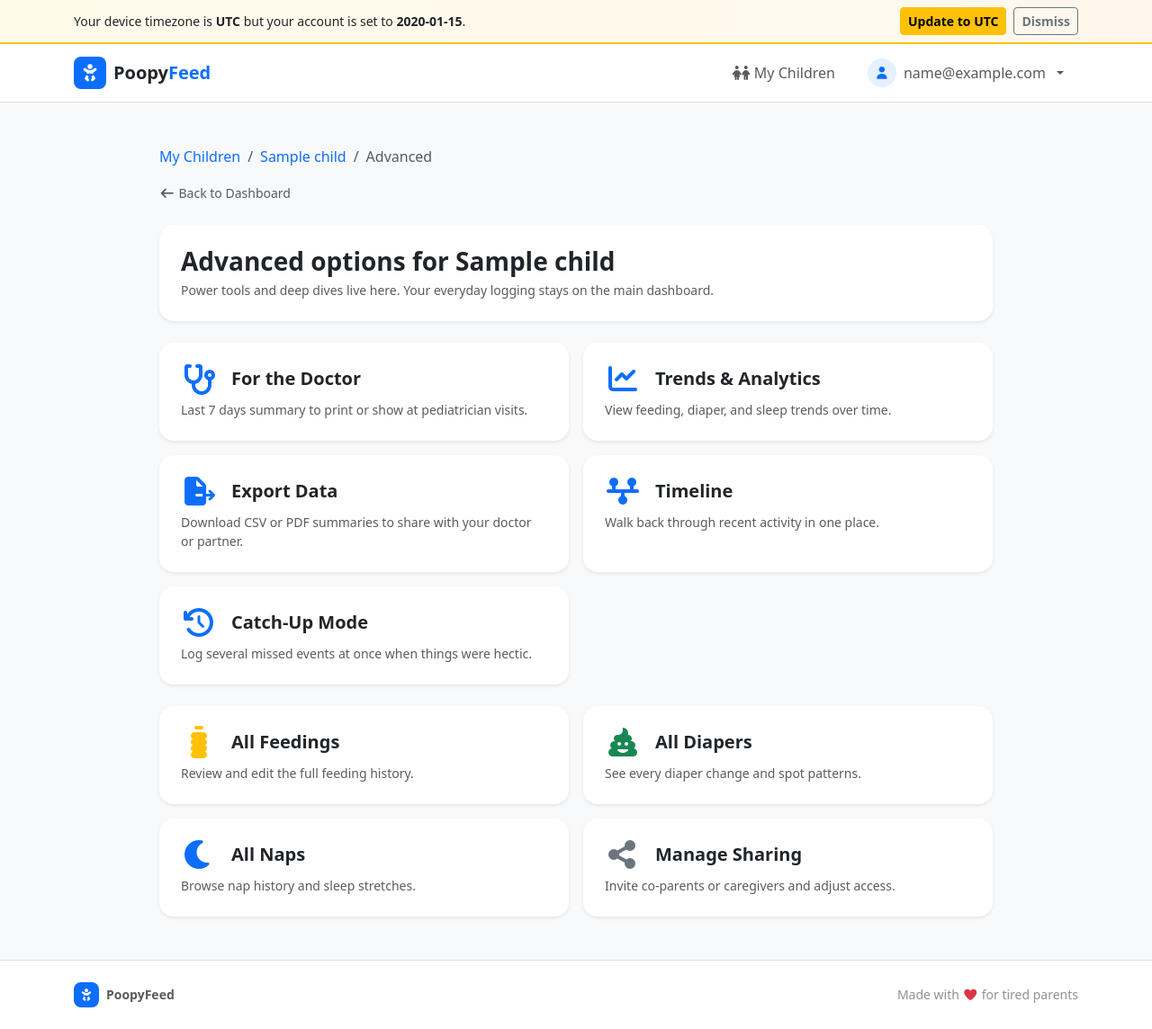
After one commit to DavidMiserak/poopyfeed-be, a Django app: page /children/1/advanced/ in a window 1280 px wide. The commit adds this page. Shown: the whole page at 90% size. Run offline with Django 5.2, Linux system fonts and the light colour scheme; a user stored in the database is signed in; tables that the repository leaves empty hold one stand-in row (values such as "Sample post"); parts of the project's set-up code (start-up, migrations or seed data) failed here and were passed over; some libraries are stand-ins or nearby versions.

Commit message:
feat(templates): back-end template parity with front-end
- Add Advanced hub page (child_advanced) with links to pediatrician summary,
  analytics, export, timeline, catch-up, feedings/diapers/naps lists, sharing
- Add Pediatrician summary page (print-friendly 7-day summary)
- Add pattern alerts on dashboard (feeding/nap overdue warnings)
- Add feeding reminder interval to child form (Advanced settings, edit only)
- Replace dashboard View & Manage sidebar with single More tools link to Advanced
- Use Font Awesome icons in Advanced template (no emojis)
- Add tests for ChildAdvancedView and ChildPediatricianSummaryView

```diff
--- a/children/forms.py
+++ b/children/forms.py
@@ -27,6 +27,16 @@ BOTTLE_PRESET_ATTRS = {
 }
 
 
+# Feeding reminder choices: empty = Off, then 2/3/4/6 hours (owner/co-parent only in edit)
+FEEDING_REMINDER_CHOICES = [
+    ("", "Off"),
+    (2, "2 hours"),
+    (3, "3 hours"),
+    (4, "4 hours"),
+    (6, "6 hours"),
+]
+
+
 class ChildForm(forms.ModelForm):
     """Form for creating/updating child profiles.
 
@@ -35,6 +45,7 @@ class ChildForm(forms.ModelForm):
     - date_of_birth: Required, ISO format, cannot be in future
     - gender: Optional, one of 'M', 'F', 'O'
     - custom_bottle_*_oz: Optional bottle feeding presets (0.1-50 oz)
+    - feeding_reminder_interval: Optional (edit only), 2/3/4/6 hours or Off
 
     Uses HTML5 date input widget for date_of_birth field.
     Applies Bootstrap CSS classes for consistent styling.
@@ -48,6 +59,13 @@ class ChildForm(forms.ModelForm):
             attrs={"type": "date", "class": INPUT_CLASS},
         ),
     )
+    feeding_reminder_interval = forms.TypedChoiceField(
+        choices=FEEDING_REMINDER_CHOICES,
+        coerce=lambda x: int(x) if x else None,
+        required=False,
+        widget=forms.Select(attrs={"class": "form-select form-select-lg border-2"}),
+        label="Feeding reminder interval",
+    )
 
     class Meta:
         model = Child
@@ -58,6 +76,7 @@ class ChildForm(forms.ModelForm):
             "custom_bottle_low_oz",
             "custom_bottle_mid_oz",
             "custom_bottle_high_oz",
+            "feeding_reminder_interval",
         ]
         labels = {
             "custom_bottle_low_oz": "Low (oz)",
--- a/children/urls.py
+++ b/children/urls.py
@@ -2,6 +2,7 @@ from django.urls import path
 
 from .views import (
     AcceptInviteView,
+    ChildAdvancedView,
     ChildAnalyticsView,
     ChildCatchUpView,
     ChildCreateView,
@@ -10,6 +11,7 @@ from .views import (
     ChildExportStatusView,
     ChildExportView,
     ChildListView,
+    ChildPediatricianSummaryView,
     ChildSharingView,
     ChildTimelineView,
     ChildUpdateView,
@@ -25,6 +27,12 @@ urlpatterns = [
     path("", ChildListView.as_view(), name="child_list"),
     path("add/", ChildCreateView.as_view(), name="child_add"),
     path("<int:pk>/dashboard/", ChildDashboardView.as_view(), name="child_dashboard"),
+    path("<int:pk>/advanced/", ChildAdvancedView.as_view(), name="child_advanced"),
+    path(
+        "<int:pk>/pediatrician-summary/",
+        ChildPediatricianSummaryView.as_view(),
+        name="child_pediatrician_summary",
+    ),
     path("<int:pk>/timeline/", ChildTimelineView.as_view(), name="child_timeline"),
     path("<int:pk>/analytics/", ChildAnalyticsView.as_view(), name="child_analytics"),
     path("<int:pk>/export/", ChildExportView.as_view(), name="child_export"),
--- a/children/views.py
+++ b/children/views.py
@@ -204,6 +204,16 @@ class ChildDashboardView(ChildAccessMixin, DetailView):
         context["can_manage_sharing"] = self.object.can_manage_sharing(
             self.request.user
         )
+        # Pattern alerts: feeding/nap overdue warnings from last 7 days
+        from analytics.utils import compute_pattern_alerts
+
+        alerts_data = compute_pattern_alerts(self.object.id)
+        pattern_alerts = []
+        for key in ("feeding", "nap"):
+            part = alerts_data.get(key, {})
+            if part.get("alert") and part.get("message"):
+                pattern_alerts.append({"key": key, "message": part["message"]})
+        context["pattern_alerts"] = pattern_alerts
         return context
 
     def _get_recent_activities(self):
@@ -232,6 +242,52 @@ class ChildDashboardView(ChildAccessMixin, DetailView):
 # Timeline: fetch up to this many per type before merge (then paginate)
 TIMELINE_FETCH_PER_TYPE = 100
 TIMELINE_PAGE_SIZE = 25
+
+
+class ChildAdvancedView(ChildAccessMixin, View):
+    """Advanced tools hub: links to pediatrician summary, analytics, export, timeline, catch-up, lists, sharing."""
+
+    template_name = "children/child_advanced.html"
+
+    def get(self, request, pk):
+        return render(
+            request,
+            self.template_name,
+            {
+                "child": self.child,
+                "can_manage_sharing": self.child.can_manage_sharing(request.user),
+            },
+        )
+
+
+PEDIATRICIAN_SUMMARY_DAYS = 7
+
+
+class ChildPediatricianSummaryView(ChildAccessMixin, View):
+    """Printable 7-day summary for pediatrician visits. Uses get_weekly_summary."""
+
+    template_name = "children/child_pediatrician_summary.html"
+
+    def get(self, request, pk):
+        from analytics.utils import get_weekly_summary
+
+        child = self.child
+        summary = get_weekly_summary(child.id)
+        # Per-day averages for doctor-friendly display
+        days = PEDIATRICIAN_SUMMARY_DAYS
+        feedings = summary.get("feedings", {})
+        diapers = summary.get("diapers", {})
+        sleep = summary.get("sleep", {})
+        context = {
+            "child": child,
+            "summary": summary,
+            "feedings_per_day": round(feedings.get("count", 0) / days, 1),
+            "oz_per_day": round(feedings.get("total_oz", 0) / days, 1),
+            "diapers_per_day": round(diapers.get("count", 0) / days, 1),
+            "naps_per_day": round(sleep.get("naps", 0) / days, 1),
+            "sleep_minutes_per_day": round(sleep.get("total_minutes", 0) / days, 0),
+        }
+        return render(request, self.template_name, context)
 
 
 class ChildTimelineView(ChildAccessMixin, View):
--- /dev/null
+++ b/templates/children/child_advanced.html
@@ -0,0 +1,142 @@
+{% extends "_base.html" %}
+
+{% block title %}Advanced – {{ child.name }} | PoopyFeed{% endblock title %}
+
+{% block content %}
+<div class="row justify-content-center">
+  <div class="col-lg-10">
+    <!-- Breadcrumb -->
+    <nav aria-label="Breadcrumb" class="mb-3">
+      <ol class="breadcrumb mb-0 small">
+        <li class="breadcrumb-item"><a href="{% url 'children:child_list' %}" class="text-decoration-none">My Children</a></li>
+        <li class="breadcrumb-item"><a href="{% url 'children:child_dashboard' pk=child.pk %}" class="text-decoration-none">{{ child.name }}</a></li>
+        <li class="breadcrumb-item active" aria-current="page">Advanced</li>
+      </ol>
+    </nav>
+
+    <!-- Back link -->
+    <div class="mb-4">
+      <a href="{% url 'children:child_dashboard' pk=child.pk %}" class="text-body-secondary text-decoration-none small">
+        <i class="fa-solid fa-arrow-left me-1"></i>Back to Dashboard
+      </a>
+    </div>
+
+    <!-- Header -->
+    <div class="card border-0 shadow-sm rounded-4 mb-4">
+      <div class="card-body p-4">
+        <h1 class="h3 fw-bold mb-1">Advanced options for {{ child.name }}</h1>
+        <p class="text-body-secondary small mb-0">Power tools and deep dives live here. Your everyday logging stays on the main dashboard.</p>
+      </div>
+    </div>
+
+    <!-- Analytics and history -->
+    <div class="row g-3 mb-4">
+      <div class="col-md-6">
+        <a href="{% url 'children:child_pediatrician_summary' pk=child.pk %}" class="card border-0 shadow-sm rounded-4 h-100 text-decoration-none text-dark">
+          <div class="card-body p-4">
+            <div class="d-flex align-items-center gap-3 mb-2">
+              <i class="fa-solid fa-stethoscope fa-2x text-primary" aria-hidden="true"></i>
+              <h2 class="h5 fw-bold mb-0">For the Doctor</h2>
+            </div>
+            <p class="text-body-secondary small mb-0">Last 7 days summary to print or show at pediatrician visits.</p>
+          </div>
+        </a>
+      </div>
+      <div class="col-md-6">
+        <a href="{% url 'children:child_analytics' pk=child.pk %}" class="card border-0 shadow-sm rounded-4 h-100 text-decoration-none text-dark">
+          <div class="card-body p-4">
+            <div class="d-flex align-items-center gap-3 mb-2">
+              <i class="fa-solid fa-chart-line fa-2x text-primary" aria-hidden="true"></i>
+              <h2 class="h5 fw-bold mb-0">Trends & Analytics</h2>
+            </div>
+            <p class="text-body-secondary small mb-0">View feeding, diaper, and sleep trends over time.</p>
+          </div>
+        </a>
+      </div>
+      <div class="col-md-6">
+        <a href="{% url 'children:child_export' pk=child.pk %}" class="card border-0 shadow-sm rounded-4 h-100 text-decoration-none text-dark">
+          <div class="card-body p-4">
+            <div class="d-flex align-items-center gap-3 mb-2">
+              <i class="fa-solid fa-file-export fa-2x text-primary" aria-hidden="true"></i>
+              <h2 class="h5 fw-bold mb-0">Export Data</h2>
+            </div>
+            <p class="text-body-secondary small mb-0">Download CSV or PDF summaries to share with your doctor or partner.</p>
+          </div>
+        </a>
+      </div>
+      <div class="col-md-6">
+        <a href="{% url 'children:child_timeline' pk=child.pk %}" class="card border-0 shadow-sm rounded-4 h-100 text-decoration-none text-dark">
+          <div class="card-body p-4">
+            <div class="d-flex align-items-center gap-3 mb-2">
+              <i class="fa-solid fa-timeline fa-2x text-primary" aria-hidden="true"></i>
+              <h2 class="h5 fw-bold mb-0">Timeline</h2>
+            </div>
+            <p class="text-body-secondary small mb-0">Walk back through recent activity in one place.</p>
+          </div>
+        </a>
+      </div>
+      <div class="col-md-6">
+        <a href="{% url 'children:child_catchup' pk=child.pk %}" class="card border-0 shadow-sm rounded-4 h-100 text-decoration-none text-dark">
+          <div class="card-body p-4">
+            <div class="d-flex align-items-center gap-3 mb-2">
+              <i class="fa-solid fa-clock-rotate-left fa-2x text-primary" aria-hidden="true"></i>
+              <h2 class="h5 fw-bold mb-0">Catch-Up Mode</h2>
+            </div>
+            <p class="text-body-secondary small mb-0">Log several missed events at once when things were hectic.</p>
+          </div>
+        </a>
+      </div>
+    </div>
+
+    <!-- Detailed lists & sharing -->
+    <div class="row g-3">
+      <div class="col-md-6">
+        <a href="{% url 'feedings:feeding_list' child_pk=child.pk %}" class="card border-0 shadow-sm rounded-4 h-100 text-decoration-none text-dark">
+          <div class="card-body p-4">
+            <div class="d-flex align-items-center gap-3 mb-2">
+              <i class="fa-solid fa-bottle-water fa-2x text-warning" aria-hidden="true"></i>
+              <h3 class="h5 fw-bold mb-0">All Feedings</h3>
+            </div>
+            <p class="text-body-secondary small mb-0">Review and edit the full feeding history.</p>
+          </div>
+        </a>
+      </div>
+      <div class="col-md-6">
+        <a href="{% url 'diapers:diaper_list' child_pk=child.pk %}" class="card border-0 shadow-sm rounded-4 h-100 text-decoration-none text-dark">
+          <div class="card-body p-4">
+            <div class="d-flex align-items-center gap-3 mb-2">
+              <i class="fa-solid fa-poo fa-2x text-success" aria-hidden="true"></i>
+              <h3 class="h5 fw-bold mb-0">All Diapers</h3>
+            </div>
+            <p class="text-body-secondary small mb-0">See every diaper change and spot patterns.</p>
+          </div>
+        </a>
+      </div>
+      <div class="col-md-6">
+        <a href="{% url 'naps:nap_list' child_pk=child.pk %}" class="card border-0 shadow-sm rounded-4 h-100 text-decoration-none text-dark">
+          <div class="card-body p-4">
+            <div class="d-flex align-items-center gap-3 mb-2">
+              <i class="fa-solid fa-moon fa-2x text-primary" aria-hidden="true"></i>
+              <h3 class="h5 fw-bold mb-0">All Naps</h3>
+            </div>
+            <p class="text-body-secondary small mb-0">Browse nap history and sleep stretches.</p>
+          </div>
+        </a>
+      </div>
+      {% if can_manage_sharing %}
+      <div class="col-md-6">
+        <a href="{% url 'children:child_sharing' pk=child.pk %}" class="card border-0 shadow-sm rounded-4 h-100 text-decoration-none text-dark">
+          <div class="card-body p-4">
+            <div class="d-flex align-items-center gap-3 mb-2">
+              <i class="fa-solid fa-share-nodes fa-2x text-secondary" aria-hidden="true"></i>
+              <h3 class="h5 fw-bold mb-0">Manage Sharing</h3>
+            </div>
+            <p class="text-body-secondary small mb-0">Invite co-parents or caregivers and adjust access.</p>
+          </div>
+        </a>
+      </div>
+      {% endif %}
+    </div>
+  </div>
+</div>
+{% endblock content %}
```
Also changed, not shown: children/tests.py (+84 -0 lines), templates/children/child_dashboard.html (+19 -48 lines), templates/children/child_form.html (+23 -0 lines), templates/children/child_pediatrician_summary.html (added, +95 -0 lines).
